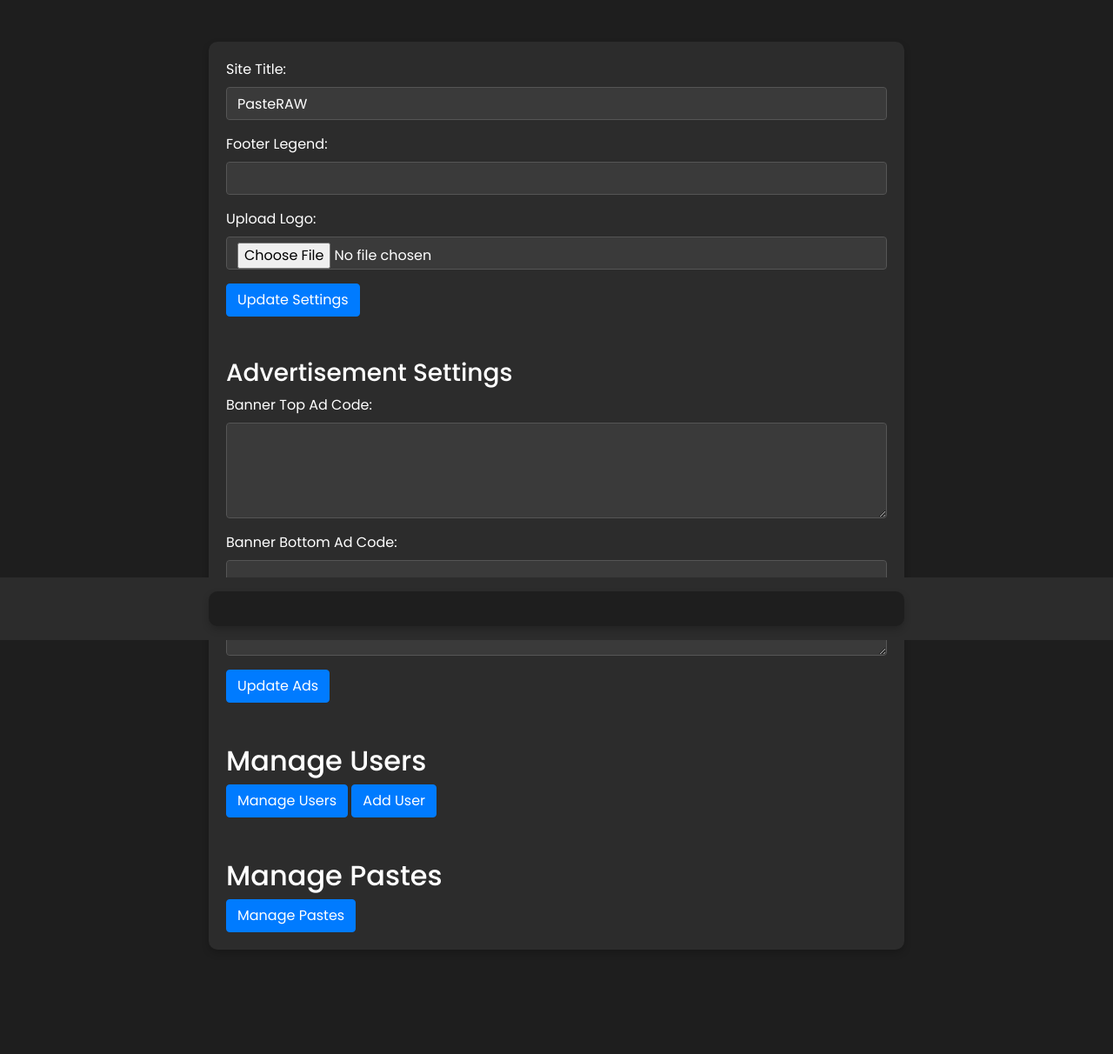
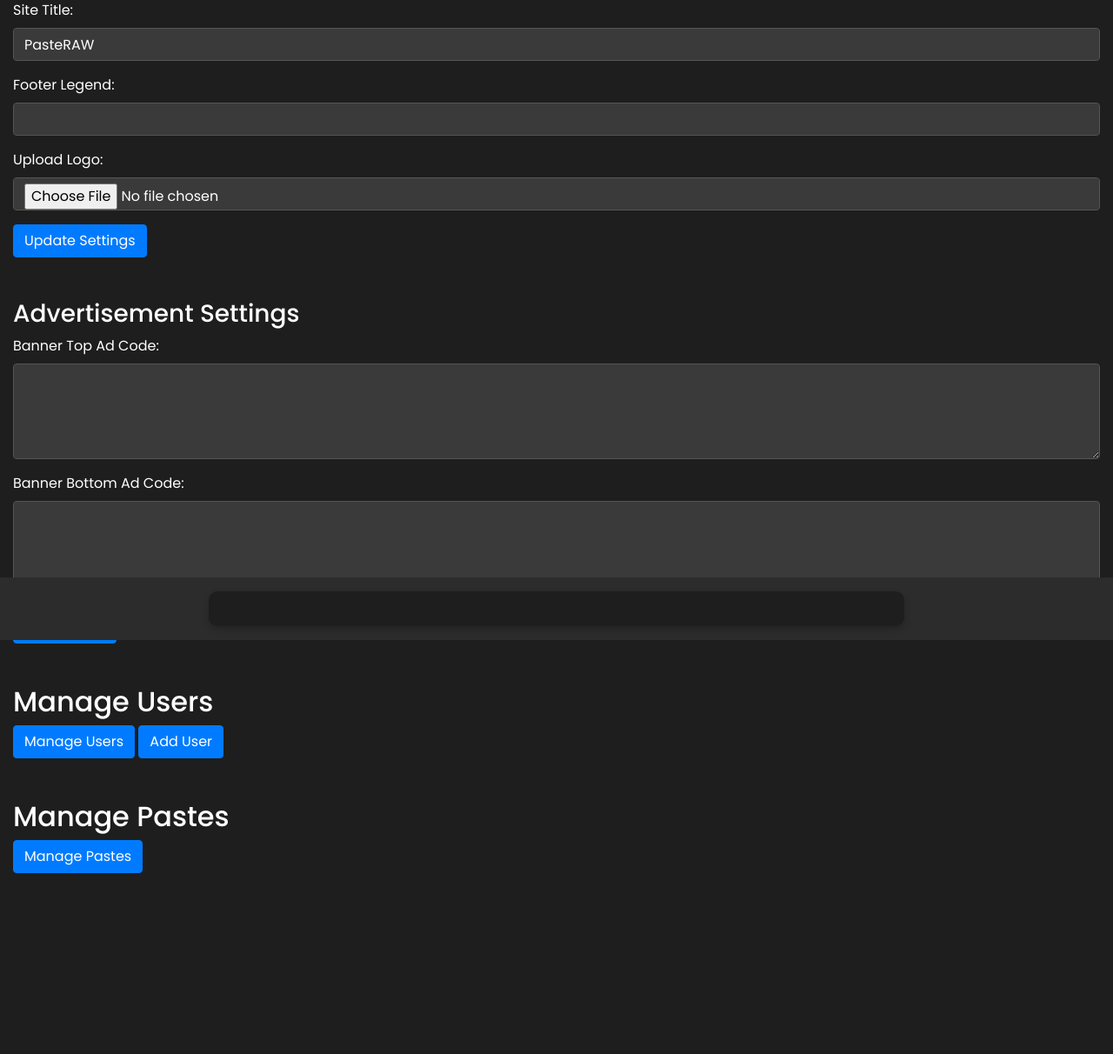
Before and after one commit to javiermzelaya/PasteRAW, a PHP site: page /admin_panel.php in a window 1280 px wide. Shown: the part 64-1276 px from the top of the page at 87% size. After the commit the page ends 1068 px from the top, so only its background shows below. Run offline with PHP 8.4, Linux system fonts and the light colour scheme; the visitor is signed in with stand-in values (Sample User, id 1); data comes from the database, SQL or seed files in the repository; a stand-in replaces the project's code that opens the database connection.

Commit message:
Update admin_panel.php

```diff
--- a/admin_panel.php
+++ b/admin_panel.php
@@ -87,7 +87,7 @@ if ($_SERVER['REQUEST_METHOD'] === 'POST') {
 </head>
 <body>
 	<?php include 'navbar.php'; ?>
-    <div class="container mt-5">
+    <div class="container-fluid">
         <title>Admin Panel - <?= htmlspecialchars($site_name) ?></title>
 
         <form action="admin_panel.php" method="post" enctype="multipart/form-data">
```
